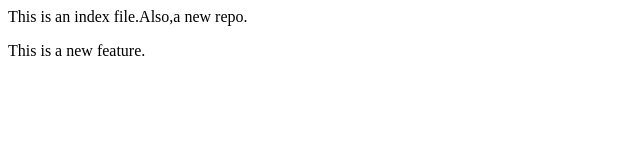
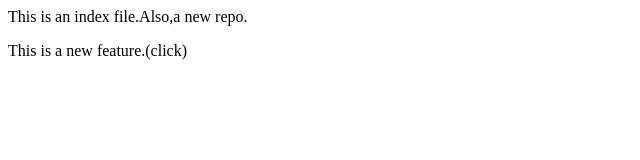
Before and after one commit to Hayfa0729/localrepo, a plain HTML site: page index.html in a window 1280 px wide. Shown: the full height of the page, 0-640 px from the left. Drawn offline with Linux system fonts and the light colour scheme.

Commit message:
New feature added

```diff
--- a/index.html
+++ b/index.html
@@ -1,2 +1,2 @@
 <p>This is an index file.Also,a new repo.</p>
-<p>This is a new feature.</p>
+<p>This is a new feature.(click)</p>
```
